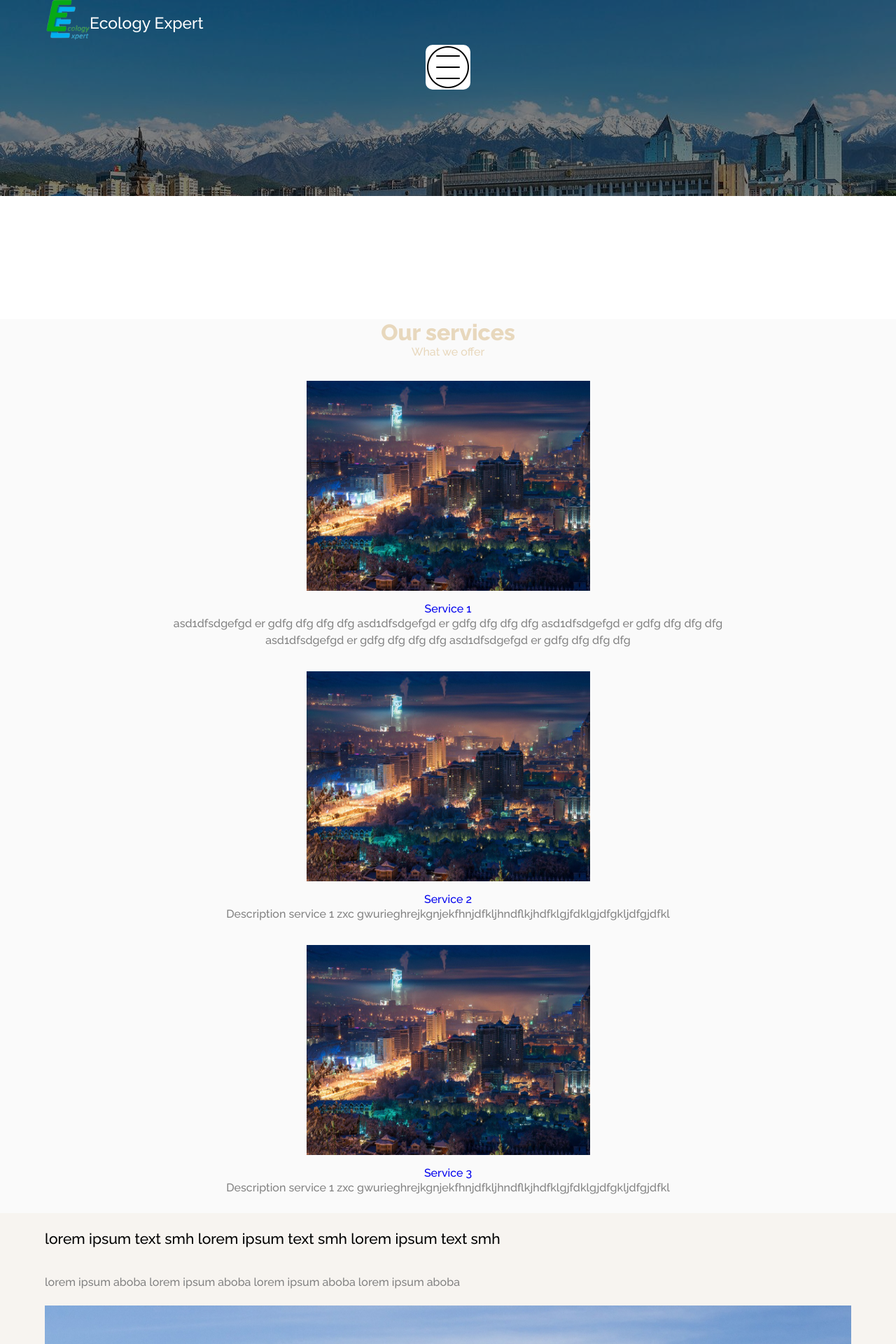
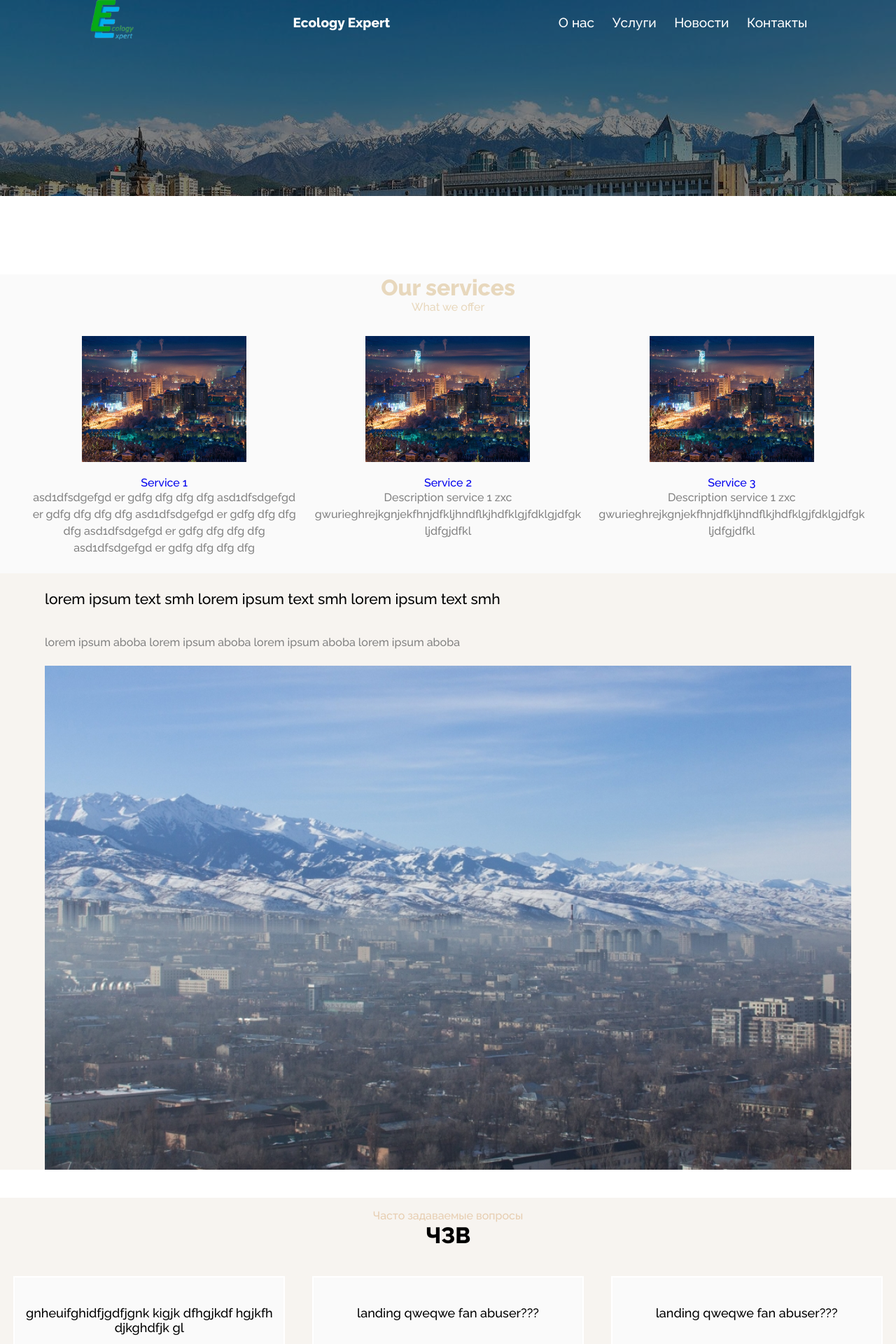
Before and after one commit to allldo/ecoex_fresh, a Django app: page / in a window 1280 px wide. Shown: the top 1920 px of the page at 70% size. Run offline with Django 3.2, Linux system fonts and the light colour scheme; data comes from the database, SQL or seed files in the repository; both versions use the stored data as it was after the commit; some libraries are stand-ins or nearby versions.

Commit message:
adaptation, header

```diff
--- a/landing/views.py
+++ b/landing/views.py
@@ -32,7 +32,7 @@ def faq_list_page(request):
 def news_list_page(request):
     context = {}
     page = request.GET.get('page', 1)
-    paginator = Paginator(News.objects.all().order_by('-date'), 1)
+    paginator = Paginator(News.objects.all().order_by('-date'), 4)
 
     try:
         news = paginator.page(page)
--- a/static/css/base.css
+++ b/static/css/base.css
@@ -43,8 +43,7 @@ header{
 
 }
 .TextHeaderHorizontal{
-    display: flex;
-    margin-right: 15vw;
+    display: none;
 }
 .P_header{
     font-size: 27px;
@@ -139,6 +138,7 @@ margin-top: 3vh;
     height: 95vh;
     margin: 0 auto;
     flex-direction: column;
+    background-color: #252525;
 }
 .footer_form{
     display: flex;
@@ -222,3 +222,73 @@ text-align: center;
 .hidden{
     display: none;
 }
+
+
+/* media 768px + */
+@media (min-width: 768px){
+    #menu{
+        display: none;
+    }
+    .LogoImg{
+        margin-left: 1vw;
+    }
+    .LogoText{
+        font-size: 19px;
+        font-weight: bold;
+        width: content-box;
+    }
+    .TextHeaderHorizontal{
+        display: flex;
+        z-index: 5;
+    }
+    header{
+        flex-wrap: nowrap;
+        justify-content: space-around;
+
+    }
+    .HeaderWrapper{
+        z-index: 2;
+        width: 100%;
+        background-clip: content-box;
+    }
+    .sticky {
+        position: fixed;
+        top: 0;
+        width: 100%;
+}
+    #header_wrapper{
+        transition: all 150ms linear;
+    }
+    .P_header{
+        font-size: 19px;
+    }
+    .P_header>a:hover{
+        color: #c1d731;
+    }
+    .Footer{
+        padding-top: 5vh;
+        padding-bottom: 3vh;
+        flex-direction: row;
+        height: unset;
+    }
+    .footer_form>button{
+        width: 25vw;
+        margin-left: 2vw;
+    }
+    .DescripFooter{
+        margin-top: 2vh;
+    }
+    .MiddleSideFooter{
+        font-size: 15px;
+    }
+    .LeftSideFooter{
+        margin-left: 2vw;
+        font-size: 14px;
+    }
+    .footer_form>p{
+        text-align: center;
+    }
+    .footer_form>input{
+        align-self: center;
+    }
+}
--- a/static/css/main_page.css
+++ b/static/css/main_page.css
@@ -146,8 +146,9 @@ padding-bottom: 5vh;
 
 }
 .ExactNews__img{
-    width: 290px;
-    height: 280px;
+   width: 405px;
+    height: 300px;
+    align-self: center;
 }
 .LatestNews__Block>p{
     text-align: center;
@@ -185,9 +186,53 @@ padding-bottom: 5vh;
 
 
 @media (max-width: 404px) {
-    .ServiceItem_img{
+    .ServiceItem_img, .ExactNews__img{
         width: 100%;
     max-height: 300px;
         background-size: cover;
     }
+
 }
+@media (min-width: 768px) {
+    .ServicesGrid{
+        flex-direction: row;
+    }
+    .ServiceItem_img{
+        width: 235px;
+        height: 180px;
+    }
+    .ServiceItem_p{
+        width: 30vw;
+    }
+    .ServiceItem{
+
+    }
+    .Faq_wrapper{
+        display: flex;
+        flex-direction: row;
+    }
+    .Faq_item{
+        width: 30vw;
+    }
+    .Faq_title, .Faq_answer{
+        width: unset;
+    }
+    .Number_block{
+        flex-direction: row;
+        justify-content: space-around;
+    }
+    .Number_number{
+        font-size: 60px;
+    }
+    .Number_label{
+        font-size: 20px;
+    }
+    .NewsWrapper{
+        display: flex;
+        flex-direction: row;
+    }
+    .ExactNews__img{
+        width: 235px;
+        height: 180px;
+    }
+}
--- a/templates/landing/base.html
+++ b/templates/landing/base.html
@@ -19,30 +19,50 @@
     <title>{% block title %}{% endblock title %}</title>
 </head>
 <body>
-<header>
-    {% cache 2500 head %}
+<section class="HeaderWrapper" id="header_wrapper" style="background-clip: content-box">
+<header id="main_header">
+{#    {% cache 2500 head %}#}
     <div class="LogoImg"></div>
     <a href="{% url 'landing:main_page' %}" class="LogoText" id="LogoText">Ecology Expert</a>
-    {% comment %} <div class="TextHeaderHorizontal">
-        <p class="P_header"><a href="https://google.com">Главная</a></p>
+    <div class="TextHeaderHorizontal">
         <p class="P_header"><a href="https://google.com">О нас</a></p>
-        <p class="P_header"><a href="https://google.com">some</a></p>
-        <p class="P_header"><a href="https://google.com">Прайс лист</a></p>
-        <p class="P_header"><a href="https://google.com">Услуги</a></p>
-        <p class="P_header"><a href="https://google.com">Контакты</a></p>
+        <p class="P_header"><a href="{% url 'landing:services' %}">Услуги</a></p>
+{#        <p class="P_header"><a href="https://google.com">Разрешительные документы</a></p>#}
+        <p class="P_header"><a href="{% url 'landing:news_fan' %}">Новости</a></p>
+        <p class="P_header"><a href="{% url 'landing:contacts_fan' %}">Контакты</a></p>
 
-    </div> {% endcomment %}
+    </div>
 
         {% include 'parts/mobile_header.html' %}
 
 
-{% endcache %}
+{#{% endcache %}#}
 </header>
+</section>
+<section class="HeaderWrapper" id="changing" style="visibility: hidden; display: none">
+<header>
+{#    {% cache 2500 head %}#}
+    <div class="LogoImg"></div>
+    <a href="{% url 'landing:main_page' %}" class="LogoText" id="LogoText">Ecology Expert</a>
+    <div class="TextHeaderHorizontal">
+        <p class="P_header"><a href="https://google.com">О нас</a></p>
+        <p class="P_header"><a href="{% url 'landing:services' %}">Услуги</a></p>
+{#        <p class="P_header"><a href="https://google.com">Разрешительные документы</a></p>#}
+        <p class="P_header"><a href="{% url 'landing:news_fan' %}">Новости</a></p>
+        <p class="P_header"><a href="{% url 'landing:contacts_fan' %}">Контакты</a></p>
 
+    </div>
+
+        {% include 'parts/mobile_header.html' %}
+
+
+{#{% endcache %}#}
+</header>
+</section>
 {% block content %}
 {% endblock content %}
 <footer>
-{% cache 3600 footer %}
+{#{% cache 3600 footer %}#}
     <div class="Footer">
         <div class="LeftSideFooter">
             <div class="FooterLogo">
@@ -67,8 +87,7 @@
               {% endfor%}
             </div>
         </div>
-        <div class="RightSideFooter">zdes forma?</div>
-{% endcache %}
+{#{% endcache %}#}
     {% include 'parts/form_footer.html' %}
     </div>
     <div class="UnderFooter">
@@ -80,6 +99,33 @@
 
 
     </script>
+    <script>
+// When the user scrolls the page, execute myFunction
+window.onscroll = function() {myFunction()};
+
+// Get the header
+var header = document.getElementById("header_wrapper");
+let changing = document.getElementById("changing");
+let main_header = document.getElementById("main_header");
+// Get the offset position of the navbar
+var sticky = header.offsetTop;
+
+// Add the sticky class to the header when you reach its scroll position. Remove "sticky" when you leave the scroll position
+function myFunction() {
+  if (window.pageYOffset > sticky) {
+    header.classList.add("sticky");
+    header.style.backgroundColor = "#353535";
+    main_header.style.paddingBottom = "0";
+    changing.style.display = "block";
+  } else {
+    header.classList.remove("sticky");
+    header.style.backgroundColor = "transparent";
+    main_header.style.paddingBottom = "15vw";
+    changing.style.display = "none";
+
+  }
+}
+</script>
 {% endblock extra_js %}
 </body>
 </html>
--- a/templates/landing/contacts.html
+++ b/templates/landing/contacts.html
@@ -16,7 +16,8 @@
     <a>zxcqwe@gmail.com</a>
     </div>
     <div class="map-responsive">
-    <iframe src="https://www.google.com/maps/embed?pb=!1m14!1m12!1m3!1d23253.26918097367!2d76.9109268!3d43.23761604999999!2m3!1f0!2f0!3f0!3m2!1i1024!2i768!4f13.1!5e0!3m2!1sen!2skz!4v1636350453678!5m2!1sen!2skz" width="600" height="450" style="border:0;" allowfullscreen="" loading="lazy"></iframe>
+    <iframe src="https://www.google.com/maps/embed/v1/search
+  ?key=AIzaSyDVboJZyMRi-G93NasQtoIoMJQjvs3cn4Q&q=?&center=" width="600" height="450" style="border:0;" allowfullscreen="" loading="lazy"></iframe>
     </div>
     </section>
 {% endblock content %}
--- a/templates/landing/main_page.html
+++ b/templates/landing/main_page.html
@@ -18,7 +18,7 @@ qwe qwe fan
     <div class="ServicesGrid">
     {% for service in Service %}
         <div class="ServiceItem">
-            <img class="ServiceItem_img" src="{{ service.image.url }}" >
+            <a href="{{ service.get_absolute_url }}"><img class="ServiceItem_img" src="{{ service.image.url }}" ></a>
             <a href="{{ service.get_absolute_url }}" class="ServiceItem_h2">{{ service.title }}</a>
             <p class="ServiceItem_p"> {{ service.description|truncatewords:125 }} </p>
         </div>
@@ -47,15 +47,17 @@ lorem ipsum text smh lorem ipsum text smh lorem ipsum text smh
 
 <!-- FAQ block  -->
     <div class="Faq_block">
-    <p style="color: #e7ceb1;">Часто задаваемые вопросы</p>
+    <p style="color: #e7ceb1; margin-top: 2vh;">Часто задаваемые вопросы</p>
     <h1>ЧЗВ</h1>
+    <div class="Faq_wrapper">
     {% for faq in FAQ %}
     <div class="Faq_item">
     <h1 class="Faq_title">{{ faq.question }}</h1>
     <p class="Faq_answer"> {{ faq.answer }} </p>
     </div>
     {% endfor %}
-    <a href="faqs/"><button class="Faq_button" >К ВОПРОСАМ</button></a>
+    </div>
+    <a href="{% url 'landing:faq_fan' %}"><button class="Faq_button" >К ВОПРОСАМ</button></a>
     </div>
     <section class="Number_block">
     <div><p class="Number_number" id="first">0</p><p class="Number_label">qwefanov</p></div>
@@ -71,9 +73,10 @@ lorem ipsum text smh lorem ipsum text smh lorem ipsum text smh
 <!-- Latest news block -->
      <section class="LatestNews__Block">
         <p>Последние новости</p>
+     <div class="NewsWrapper">
         {% for news in Latest_News%}
             <div class="Exact__news">
-            <img class="ExactNews__img" src="{{ news.image.url }}">
+            <a href="{{ news.get_absolute_url }}"><img class="ExactNews__img" src="{{ news.image.url }}"></a>
             <div class="ExactNews__text">
             <p class="ExactNews_P_date">{{ news.date }}</p>
             <a href="{{ news.get_absolute_url }}"><h4>{{ news.title|truncatechars:125 }}</h4></a>
@@ -81,6 +84,7 @@ lorem ipsum text smh lorem ipsum text smh lorem ipsum text smh
             </div>
             </div>
         {% endfor %}
+     </div>
      </section>
 <!-- Latest news block ends -->
  <script>
```
Also changed, not shown: static/css/news_list.css (+36 -9 lines), templates/news/news_list_page.html (+9 -7 lines), db.sqlite3, media/news/город.jpg (added), media/news/город_N98Lzzt.jpg (added), media/news/город_QRIK9lU.jpg (added), media/news/город_SEGTTJC.jpg (added), media/news/город_kU9rLDu.jpg (added), media/services/city.jpg (added), media/services/city_LMPraNq.jpg (added), media/services/city_kXrXIKM.jpg (added).
